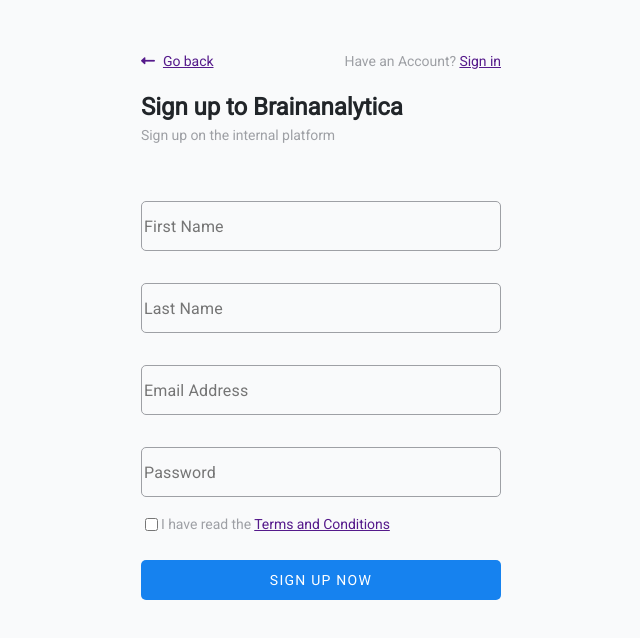
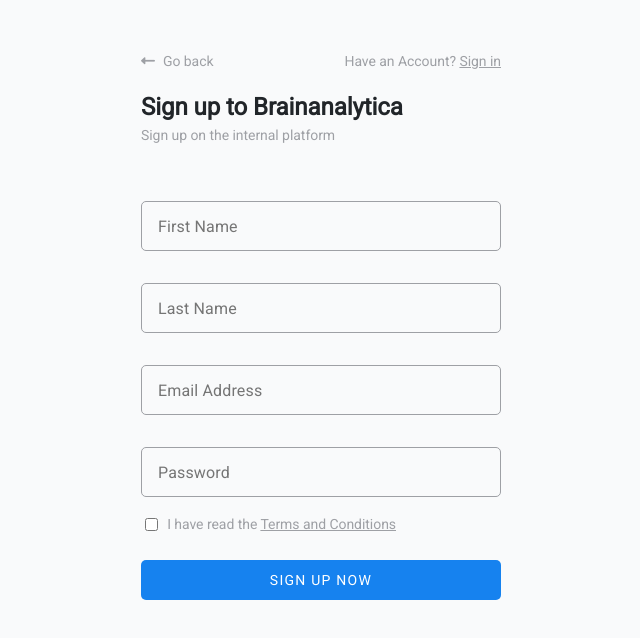
Before and after one commit to TimilehinEmmanuelOJO/form, a plain HTML site: page index.html in a window 1280 px wide. Shown: the whole page, without its empty margins (319-959 px from the left). Drawn offline with Linux system fonts and the light colour scheme.

Commit message:
this is a new one

```diff
--- a/index.html
+++ b/index.html
@@ -76,6 +76,7 @@
     font-weight: 24px;
     letter-spacing: 0.15;
     border-radius: 5px;
+    padding-left: 16px;
 }
 input::placeholder{
     margin-right: 10px;
@@ -87,6 +88,7 @@
 .radio-flex{
     display: flex;
     width: 255px;
+    justify-content: space-between;
 }
 
 button{
@@ -106,6 +108,10 @@
 i{
     margin-right: 8px;
 }
+a{color: #9EA0A5;}
+#text{
+    text-decoration: none;
+}
     </style>
 </head>
 <body>
@@ -114,7 +120,7 @@
             <div>
                 <div id="div1">
                     <div id="fass">
-                        <p class="go"> <a href=""><i class="fas fa-long-arrow-alt-left"></i>Go back </a></p>
+                        <p class="go"> <a id="text" href=""><i class="fas fa-long-arrow-alt-left"></i>Go back </a></p>
                     </div>
                     <div><p> Have an Account? <a href="">Sign in</a></p></div>
                 </div>
@@ -129,7 +135,7 @@
                 <input type="password" name="" id="input-id" placeholder="Password">
                 </div>
                 <div class="radio-flex">
-                    <input type="checkbox" name="" id="">
+                    <input type="checkbox" name="" id="radio">
                     <p>I have read the <a href="">Terms and Conditions</a></p>
                 </div>
                 <button type="submit">SIGN UP NOW</button>
```
